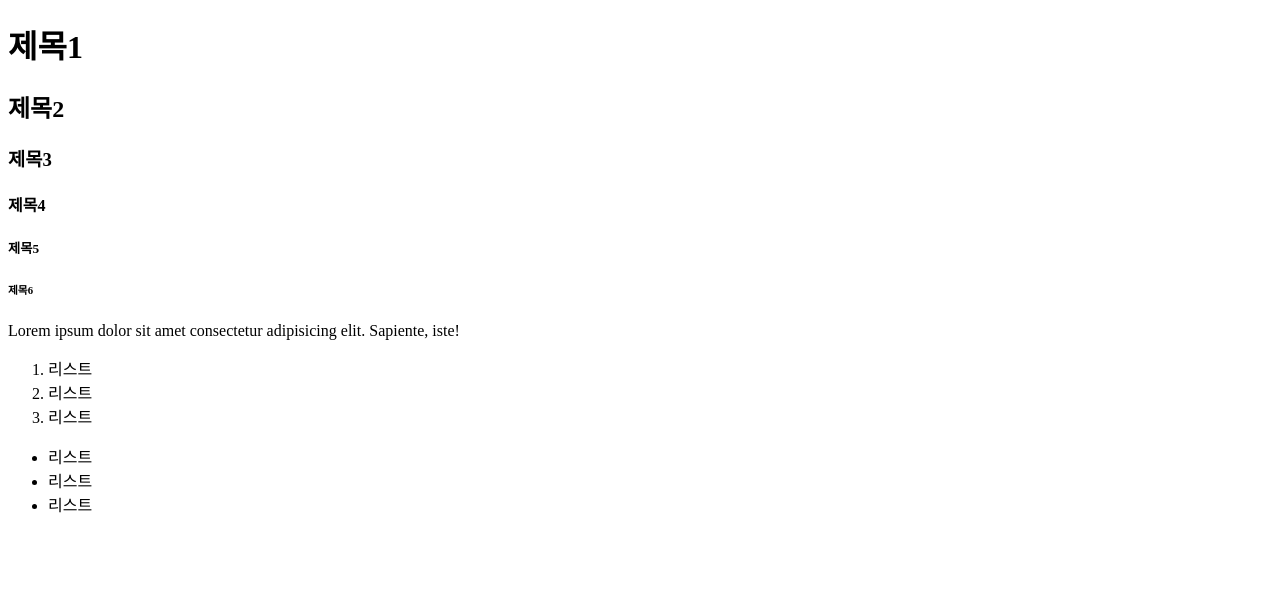
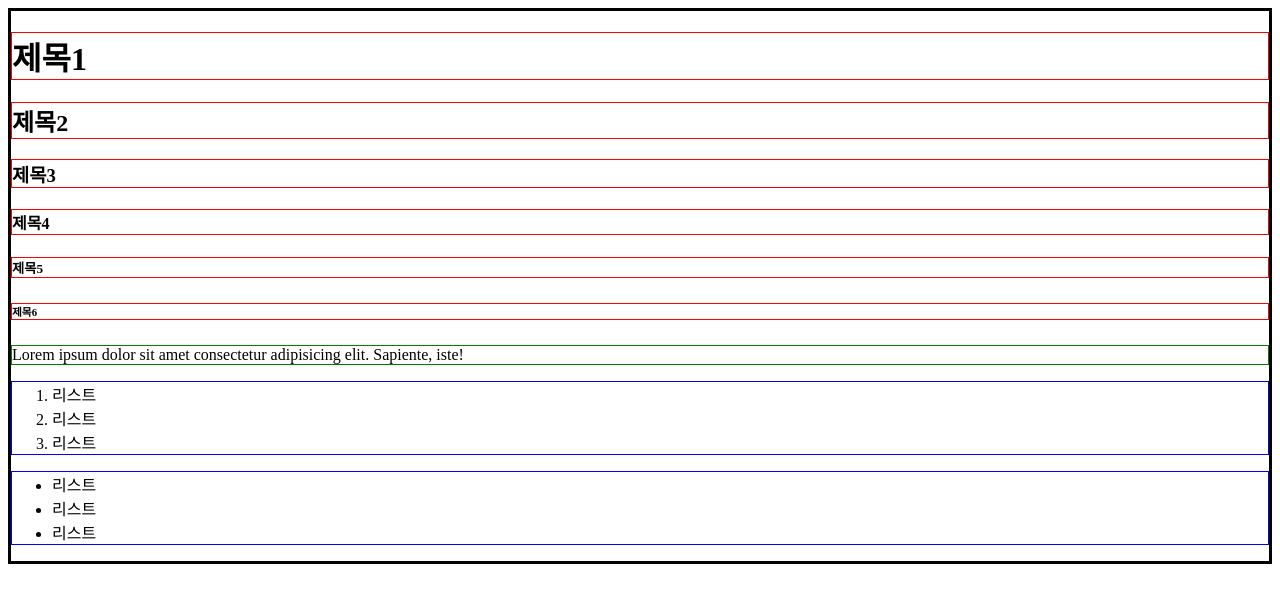
Before and after one commit to nextja/html-block, a plain HTML site: page index.html in a window 1280 px wide. Drawn offline with Linux system fonts and the light colour scheme.

Commit message:
feat: 기본 블록요소 태그 정리2

```diff
--- a/index.html
+++ b/index.html
@@ -5,9 +5,27 @@
     <meta charset="UTF-8">
     <meta name="viewport" content="width=device-width, initial-scale=1.0">
     <title>HTML 블록요소</title>
+    <style>
+        h1, h2, h3, h4, h5, h6 {border: 1px solid red;}
+        p {border: 1px solid green;}
+        ol, ul {border: 1px solid blue;}
+        div {border: 3px solid black}s
+    </style>
 </head>
 
 <body>
+<!-- division
+    화면 분할해서 레이아웃 설정시
+    여러 관련요소들을 하나로 그룹화할때
+    (단축키: ctrl + i) -->
+    <div>
+        <!--
+            블록 요소 태그의 특징
+            1. 넓이값 미 지정시 무조건 부모요소의 넓이 100% 자동 할당
+            2. 무조건 줄바꿈 처리됨
+            3. 넓이, 높이 변경가능
+            4. 블록요소는 블록, 인라인 모두 감쌀 수 있음
+        -->
         <!-- 주석 내용 (단축키: ctrl + /) -->
         <h1>제목1</h1>
         <h2>제목2</h2>
@@ -15,6 +33,7 @@
         <h4>제목4</h4>
         <h5>제목5</h5>
         <h6>제목6</h6>
+        <!-- paragraph 단락을 나타내는 문장 태그 -->
         <p>Lorem ipsum dolor sit amet consectetur adipisicing elit. Sapiente, iste!</p>
         <!-- Ordered list: 순서가 중요한 리스트 -->
         <ol>
@@ -28,6 +47,7 @@
             <li>리스트</li>
             <li>리스트</li>
         </ul>
+    </div>
 </body>
 
 </html>
```
Lines whose indentation alone changed are shown as unchanged.
